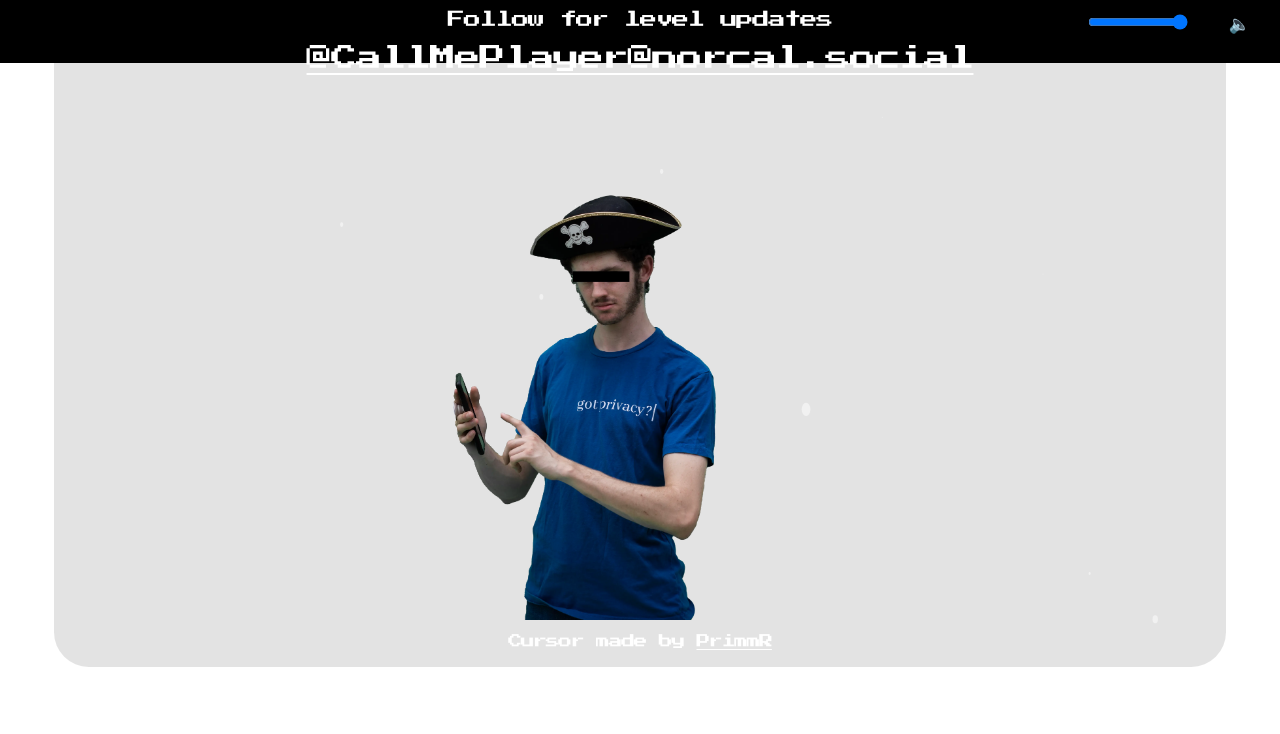
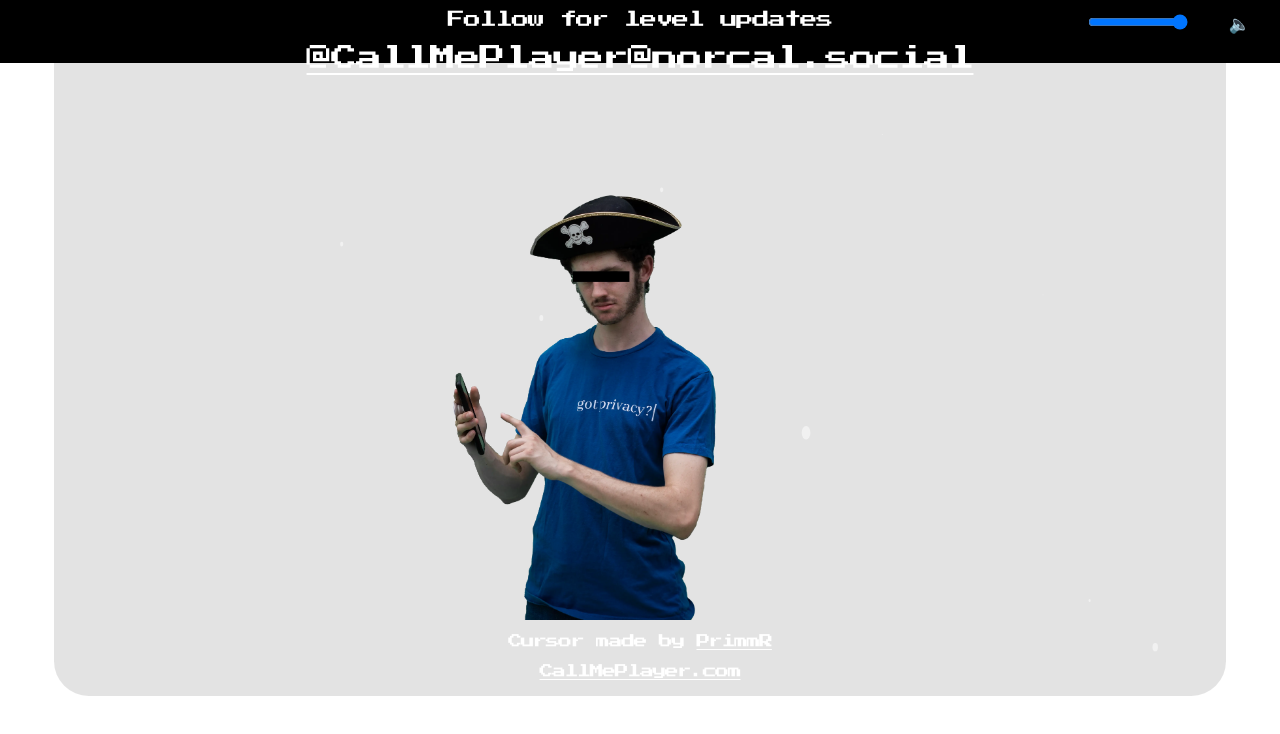
Before and after one commit to CallMePlayer/player01ready.com, a plain HTML site: page games.html in a window 1280 px wide. Shown: the part 737-1471 px from the top of the page. Drawn offline with Linux system fonts and the light colour scheme.

Commit message:
callmeplayer.com

```diff
--- a/games.html
+++ b/games.html
@@ -457,6 +457,7 @@
 						<img src="assets/images/got-privacy.webp" alt="Got Privacy?" class="fade-image responsive-image glow-image"width="800" height="auto" />
 					</a>
 					<p id="text03" style="font-size: 0.8em;">Cursor made by <a href="https://primmr.dev/projects/wii-pointer-cursors/" target="_blank" rel="noopener noreferrer">PrimmR</a></p>
+					<p id="text03" style="font-size: 0.8em;"><a href="https://callmeplayer.com" target="_blank" rel="noopener noreferrer">CallMePlayer.com</a></p>
 				</div>
 			</div>
 		</div>
```
